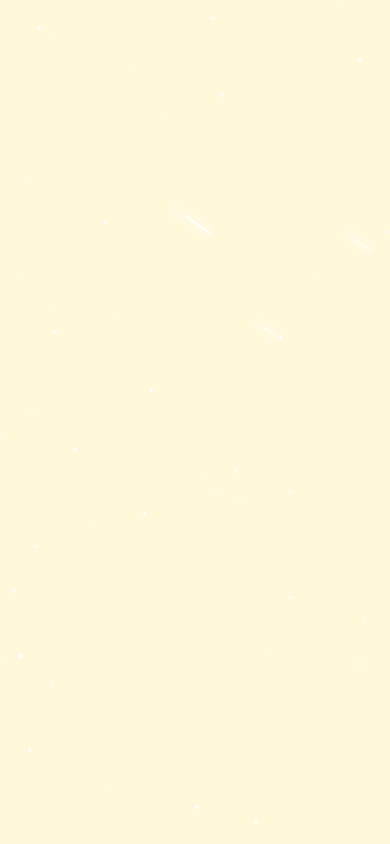
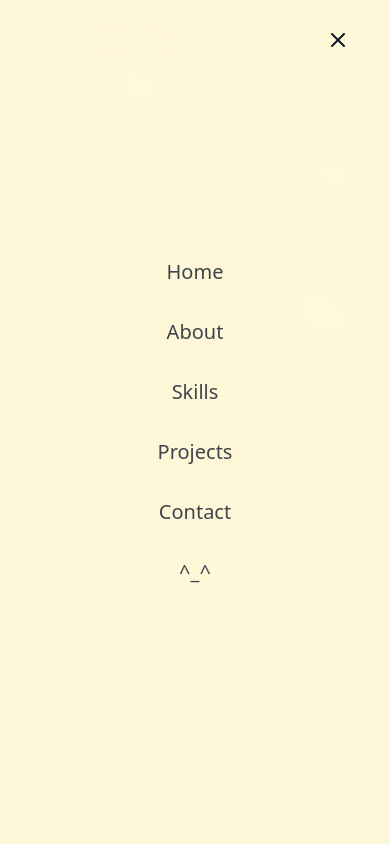
Before and after one commit to 2339140098NC/neal_portfolio, a React (Vite) app: page / in a window 390 px wide. Built offline with nearby package versions, Linux system fonts and the light colour scheme.

Commit message:
finish building the navbar, added styles on each button, made responsive on all devices

```diff
--- /dev/null
+++ b/src/components/Navbar.jsx
@@ -0,0 +1,87 @@
+import {cn} from "@/lib/utils"; //importing the cn function from utils
+import {useState, useEffect} from "react"; //importing useState and useEffect from react
+import {Menu, X} from "lucide-react"; //importing Menu and X icons from lucide-react
+
+const navItems = [ //a list of different links we're going to have in the navbar
+    {name: "Home", href: "#hero"}, //href: what are we linking to
+    {name: "About", href: "#about"},
+    {name: "Skills", href: "#skills"},
+    {name: "Projects", href: "#projects"},
+    {name: "Contact", href: "#contact"},
+    {name: "^_^", href: "#^_^"} //this is a link to the menu of speakeasy links, which is a fun Easter egg
+]
+
+
+export const Navbar = () => {
+    const [isScrolled, setIsScrolled] = useState(false); //state to keep track of whether the user has scrolled or not
+    const [isMenuOpen, setIsMenuOpen] = useState(true); //state to keep track of whether the mobile menu is open or not
+
+    useEffect(() => {
+        const handleScroll = ()=> {
+            setIsScrolled(window.scrollY > 10); //if the user has scrolled, set isScrolled to true
+        }
+
+        window.addEventListener("scroll", handleScroll);
+        return () => window.removeEventListener("scroll", handleScroll); //cleanup function to remove the event listener when the component unmounts
+    },[]);
+    return(
+        <nav
+            className={cn(
+                "fixed w-full z-40 transition-all duration-300",
+                isScrolled ? "py-3 bg-background/80 backdrop-blur-md shadow-xs" : "py-5"
+            )}
+        >
+            <div className="container flex items-center justify-between">
+                <a
+                    className="text-xl font-bold text-primary flex items-center"
+                    //href="#hero"
+                >
+                    <span className="relative z-10">
+                        {" "}
+                        <span className="text-glow text-foreground"> Neal</span> {" "} Portfolio
+                    </span>
+                </a>
+
+                {/*desktop version of the navbar*/}
+                <div className="hidden md:flex space-x-8">
+                    {navItems.map((item, key) => (
+                        <a key={key} href={item.href} className="text-foreground/80 hover:text-primary transition-colors duration-300">
+                            {item.name}
+                        </a>
+                    ))}
+                </div>
+
+                {/*mobile version of the navbar*/}
+
+                <button
+                    onClick={() =>setIsMenuOpen((prev)=> !prev)}
+                    className="md:hidden p-2 text-foreground z-50"
+                    aria-label={isMenuOpen ? "Close menu" : "Open menu"}
+                >
+                    {isMenuOpen ?<X size={24}/> : <Menu size={24}/>}{" "}
+                </button>
+
+                <div
+                    className={cn(
+                        "fixed inset-0 bg-background/95 backdrop-blur-md z-40 flex flex-col items-center justify-center",
+                        "transition-all duration-300 md:hidden",
+                        isMenuOpen ? "opacity-100 pointer-events-auto" : "opacity-0 pointer-events-none"
+                    )}
+                >
+                    <div className="flex flex-col space-y-8 text-xl">
+                        {navItems.map((item, key) => (
+                            <a
+                                key={key}
+                                href={item.href}
+                                className="text-foreground/80 hover:text-primary transition-colors duration-300"
+                                onClick={() => setIsMenuOpen(false)} //close the menu when a link is clicked
+                            >
+                                {item.name}
+                            </a>
+                        ))}
+                    </div>
+                </div>
+            </div>
+        </nav>
+    );
+};
--- a/src/components/StarBackground.jsx
+++ b/src/components/StarBackground.jsx
@@ -10,7 +10,7 @@
         generateStars();
         generateMeteors();
 
-        const handleResize = () => {
+        const handleResize = () => { //
                 generateStars();
             };
 
--- a/src/components/ThemeToggle.jsx
+++ b/src/components/ThemeToggle.jsx
@@ -41,7 +41,7 @@
             )}
         >
             {""}
-            {isDarkMode ? (<Sun className="h-7 w-7 text-yellow-300" />
+            {isDarkMode ? (<Sun className="h-6 w-6 text-yellow-300" />
             ):(
             <Moon className="h-7 w-7 text-blue-900" />
             )}
--- a/src/pages/Home.jsx
+++ b/src/pages/Home.jsx
@@ -1,14 +1,15 @@
 import {ThemeToggle} from "@/components/ThemeToggle";
 import {StarBackground} from "@/components/StarBackground";
+import {Navbar} from "@/components/Navbar";
 
 export default function Home() {
   return <div className="min-h-screen bg-background text-foreground overflow-x-hidden">
     {/* Theme toggle*/}
     <ThemeToggle/>
     {/* Background Effects*/}
-    <StarBackground />
+    <StarBackground/>
     {/* Navbar*/}
-
+    <Navbar/>
     {/* Main content */}
 
     {/* Footer */}
```
